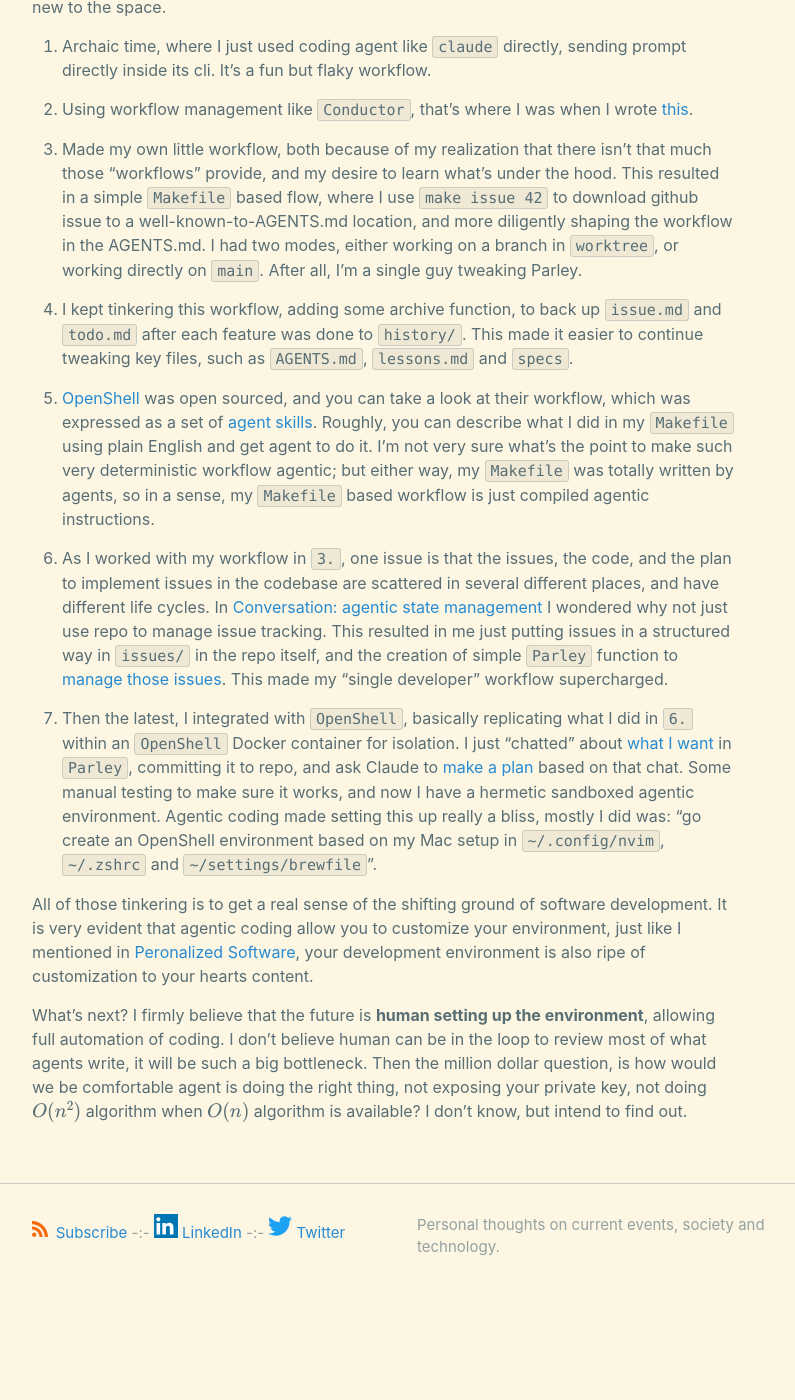
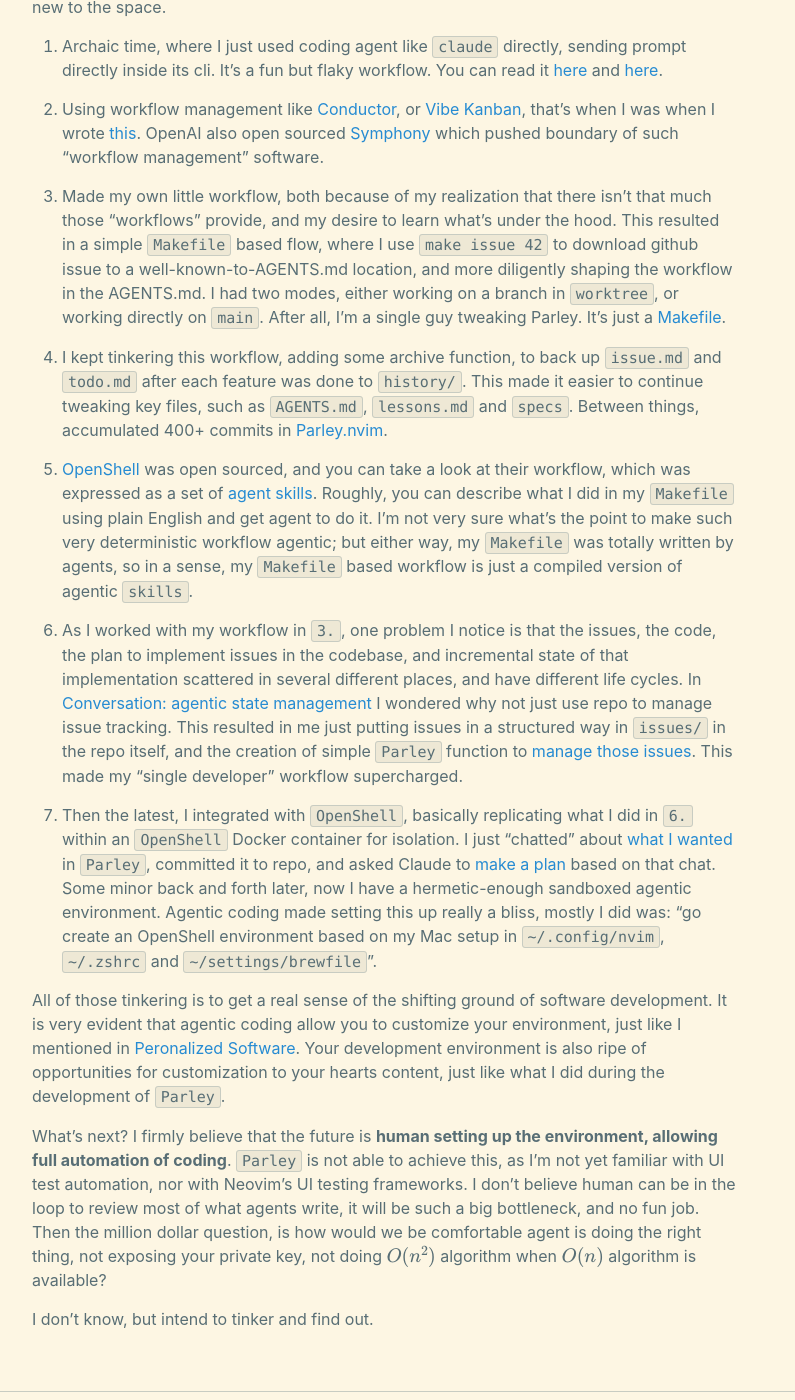
Before and after one commit to xianxu/xianxu.github.io, a Jekyll site: the page built from _posts/2026-03-28-ai-coding-workflow2.markdown, in a window 1280 px wide and 1400 px high, scrolled down 316 px. Shown: the whole window, without its empty margins (238-1033 px from the left). Built offline with Jekyll 4.4.1, drawn with Linux system fonts in a browser that asks for light colours; comment, search, counter and statistics services are not loaded; before the commit the page ends 1635 px from its top, so only the background shows below that.

Commit message:
Sync latest _posts from remote land

```diff
--- a/_posts/2026-03-28-ai-coding-workflow2.markdown
+++ b/_posts/2026-03-28-ai-coding-workflow2.markdown
@@ -8,20 +8,22 @@
 
 It's three weeks after my last post on [AI coding workflow]({% post_url 2026-03-08-ai-coding-workflow %}), so many things have changed, both my understanding of such workflows and the world around it. For example, Nvidia open sourced [OpenShell](https://github.com/NVIDIA/OpenShell). Let's take a look at my evolution, I think this might be useful for people new to the space.
 
-1. Archaic time, where I just used coding agent like `claude` directly, sending prompt directly inside its cli. It's a fun but flaky workflow.
+1. Archaic time, where I just used coding agent like `claude` directly, sending prompt directly inside its cli. It's a fun but flaky workflow. You can read it [here]({% post_url 2025-04-29-reflection-on-ai-coding %}) and [here]({% post_url 2025-05-14-ai-coding-take-2 %}).
 
-2. Using workflow management like `Conductor`, that's where I was when I wrote [this]({% post_url 2026-03-08-ai-coding-workflow %}).
+2. Using workflow management like [Conductor](https://www.conductor.build/), or [Vibe Kanban](https://vibekanban.com/), that's when I was when I wrote [this]({% post_url 2026-03-08-ai-coding-workflow %}). OpenAI also open sourced [Symphony](https://github.com/openai/symphony) which pushed boundary of such "workflow management" software.
 
-3. Made my own little workflow, both because of my realization that there isn't that much those "workflows" provide, and my desire to learn what's under the hood. This resulted in a simple `Makefile` based flow, where I use `make issue 42` to download github issue to a well-known-to-AGENTS.md location, and more diligently shaping the workflow in the AGENTS.md. I had two modes, either working on a branch in `worktree`, or working directly on `main`. After all, I'm a single guy tweaking Parley.
+3. Made my own little workflow, both because of my realization that there isn't that much those "workflows" provide, and my desire to learn what's under the hood. This resulted in a simple `Makefile` based flow, where I use `make issue 42` to download github issue to a well-known-to-AGENTS.md location, and more diligently shaping the workflow in the AGENTS.md. I had two modes, either working on a branch in `worktree`, or working directly on `main`. After all, I'm a single guy tweaking Parley. It's just a [Makefile](https://github.com/xianxu/parley.nvim/blob/01576b1cfed48477ad3f15e0a3ce418238096b82/Makefile.workflow).
 
-4. I kept tinkering this workflow, adding some archive function, to back up `issue.md` and `todo.md` after each feature was done to `history/`. This made it easier to continue tweaking key files, such as `AGENTS.md`, `lessons.md` and `specs`.
+4. I kept tinkering this workflow, adding some archive function, to back up `issue.md` and `todo.md` after each feature was done to `history/`. This made it easier to continue tweaking key files, such as `AGENTS.md`, `lessons.md` and `specs`. Between things, accumulated 400+ commits in [Parley.nvim](https://github.com/xianxu/parley.nvim).
 
-5. [OpenShell](https://github.com/NVIDIA/OpenShell) was open sourced, and you can take a look at their workflow, which was expressed as a set of [agent skills](https://github.com/NVIDIA/OpenShell/tree/main/.agents/skills). Roughly, you can describe what I did in my `Makefile` using plain English and get agent to do it. I'm not very sure what's the point to make such very deterministic workflow agentic; but either way, my `Makefile` was totally written by agents, so in a sense, my `Makefile` based workflow is just compiled agentic instructions.
+5. [OpenShell](https://github.com/NVIDIA/OpenShell) was open sourced, and you can take a look at their workflow, which was expressed as a set of [agent skills](https://github.com/NVIDIA/OpenShell/tree/main/.agents/skills). Roughly, you can describe what I did in my `Makefile` using plain English and get agent to do it. I'm not very sure what's the point to make such very deterministic workflow agentic; but either way, my `Makefile` was totally written by agents, so in a sense, my `Makefile` based workflow is just a compiled version of agentic `skills`.
 
-6. As I worked with my workflow in `3.`, one issue is that the issues, the code, and the plan to implement issues in the codebase are scattered in several different places, and have different life cycles. In [Conversation: agentic state management](https://xianxu.github.io/2026/03/28/agentic_state_management.html) I wondered why not just use repo to manage issue tracking. This resulted in me just putting issues in a structured way in `issues/` in the repo itself, and the creation of simple `Parley` function to [manage those issues](https://github.com/xianxu/parley.nvim/blob/main/specs/issues/issue-management.md). This made my "single developer" workflow supercharged.
+6. As I worked with my workflow in `3.`, one problem I notice is that the issues, the code, the plan to implement issues in the codebase, and incremental state of that implementation scattered in several different places, and have different life cycles. In [Conversation: agentic state management](https://xianxu.github.io/2026/03/28/agentic_state_management.html) I wondered why not just use repo to manage issue tracking. This resulted in me just putting issues in a structured way in `issues/` in the repo itself, and the creation of simple `Parley` function to [manage those issues](https://github.com/xianxu/parley.nvim/blob/main/specs/issues/issue-management.md). This made my "single developer" workflow supercharged.
 
-7. Then the latest, I integrated with `OpenShell`, basically replicating what I did in `6.` within an `OpenShell` Docker container for isolation. I just "chatted" about [what I want](https://github.com/xianxu/parley.nvim/blob/main/design/2026-03-28.18-37-34.270.md) in `Parley`, committing it to repo, and ask Claude to [make a plan](https://github.com/xianxu/parley.nvim/blob/main/history/000010-introducing-openshell.md) based on that chat. Some manual testing to make sure it works, and now I have a hermetic sandboxed agentic environment. Agentic coding made setting this up really a bliss, mostly I did was: "go create an OpenShell environment based on my Mac setup in `~/.config/nvim`, `~/.zshrc` and `~/settings/brewfile`".
+7. Then the latest, I integrated with `OpenShell`, basically replicating what I did in `6.` within an `OpenShell` Docker container for isolation. I just "chatted" about [what I wanted](https://github.com/xianxu/parley.nvim/blob/main/design/2026-03-28.18-37-34.270.md) in `Parley`, committed it to repo, and asked Claude to [make a plan](https://github.com/xianxu/parley.nvim/blob/main/history/000010-introducing-openshell.md) based on that chat. Some minor back and forth later, now I have a hermetic-enough sandboxed agentic environment. Agentic coding made setting this up really a bliss, mostly I did was: "go create an OpenShell environment based on my Mac setup in `~/.config/nvim`, `~/.zshrc` and `~/settings/brewfile`".
 
-All of those tinkering is to get a real sense of the shifting ground of software development. It is very evident that agentic coding allow you to customize your environment, just like I mentioned in [Peronalized Software]({% post_url 2026-03-19-the-rise-of-personal-software %}), your development environment is also ripe of customization to your hearts content.
+All of those tinkering is to get a real sense of the shifting ground of software development. It is very evident that agentic coding allow you to customize your environment, just like I mentioned in [Peronalized Software]({% post_url 2026-03-19-the-rise-of-personal-software %}). Your development environment is also ripe of opportunities for customization to your hearts content, just like what I did during the development of `Parley`.
 
-What's next? I firmly believe that the future is **human setting up the environment**, allowing full automation of coding. I don't believe human can be in the loop to review most of what agents write, it will be such a big bottleneck. Then the million dollar question, is how would we be comfortable agent is doing the right thing, not exposing your private key, not doing <span>$O(n^2)$</span> algorithm when <span>$O(n)$</span> algorithm is available? I don't know, but intend to find out.
+What's next? I firmly believe that the future is **human setting up the environment, allowing full automation of coding**. `Parley` is not able to achieve this, as I'm not yet familiar with UI test automation, nor with Neovim's UI testing frameworks. I don't believe human can be in the loop to review most of what agents write, it will be such a big bottleneck, and no fun job. Then the million dollar question, is how would we be comfortable agent is doing the right thing, not exposing your private key, not doing <span>$O(n^2)$</span> algorithm when <span>$O(n)$</span> algorithm is available?
+
+I don't know, but intend to tinker and find out.
```
